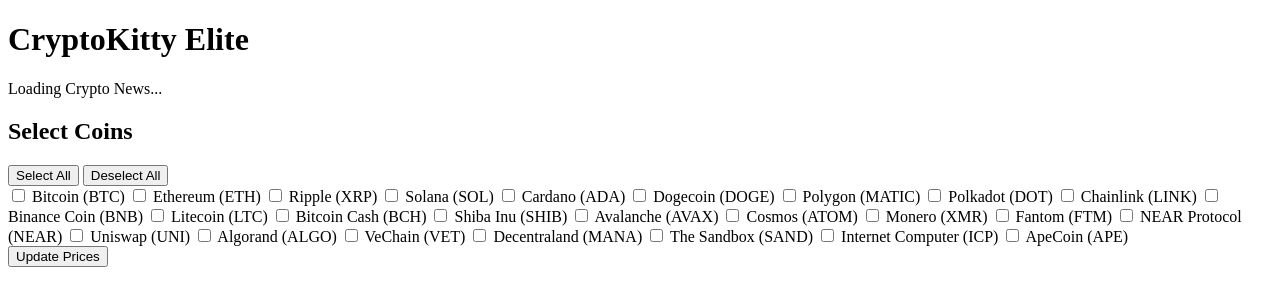
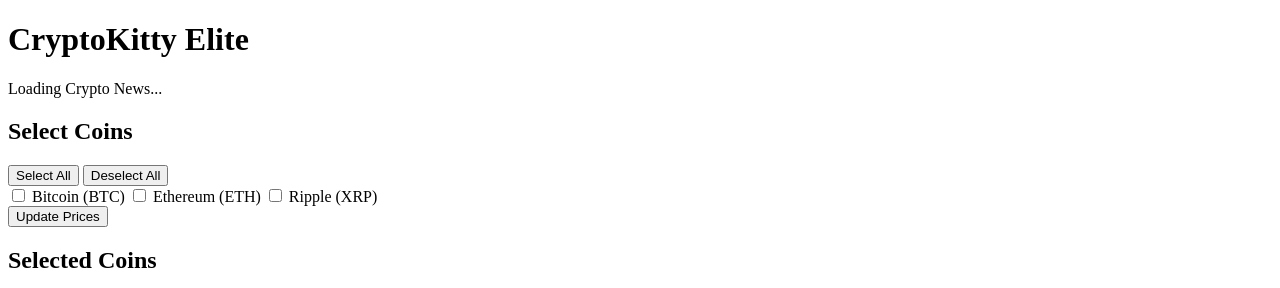
Before and after one commit to MattyAtown/CryptoKitty-Live, a Flask app: page / in a window 1280 px wide. Shown: the top 288 px of the page. Run offline with Flask 3, Linux system fonts and the light colour scheme.

Commit message:
Update index.html

```diff
--- a/templates/index.html
+++ b/templates/index.html
@@ -23,28 +23,6 @@
                 <label><input type="checkbox" value="BTC"> Bitcoin (BTC)</label>
                 <label><input type="checkbox" value="ETH"> Ethereum (ETH)</label>
                 <label><input type="checkbox" value="XRP"> Ripple (XRP)</label>
-                <label><input type="checkbox" value="SOL"> Solana (SOL)</label>
-                <label><input type="checkbox" value="ADA"> Cardano (ADA)</label>
-                <label><input type="checkbox" value="DOGE"> Dogecoin (DOGE)</label>
-                <label><input type="checkbox" value="MATIC"> Polygon (MATIC)</label>
-                <label><input type="checkbox" value="DOT"> Polkadot (DOT)</label>
-                <label><input type="checkbox" value="LINK"> Chainlink (LINK)</label>
-                <label><input type="checkbox" value="BNB"> Binance Coin (BNB)</label>
-                <label><input type="checkbox" value="LTC"> Litecoin (LTC)</label>
-                <label><input type="checkbox" value="BCH"> Bitcoin Cash (BCH)</label>
-                <label><input type="checkbox" value="SHIB"> Shiba Inu (SHIB)</label>
-                <label><input type="checkbox" value="AVAX"> Avalanche (AVAX)</label>
-                <label><input type="checkbox" value="ATOM"> Cosmos (ATOM)</label>
-                <label><input type="checkbox" value="XMR"> Monero (XMR)</label>
-                <label><input type="checkbox" value="FTM"> Fantom (FTM)</label>
-                <label><input type="checkbox" value="NEAR"> NEAR Protocol (NEAR)</label>
-                <label><input type="checkbox" value="UNI"> Uniswap (UNI)</label>
-                <label><input type="checkbox" value="ALGO"> Algorand (ALGO)</label>
-                <label><input type="checkbox" value="VET"> VeChain (VET)</label>
-                <label><input type="checkbox" value="MANA"> Decentraland (MANA)</label>
-                <label><input type="checkbox" value="SAND"> The Sandbox (SAND)</label>
-                <label><input type="checkbox" value="ICP"> Internet Computer (ICP)</label>
-                <label><input type="checkbox" value="APE"> ApeCoin (APE)</label>
             </div>
             <button id="update-prices-btn">Update Prices</button>
         </div>
```
